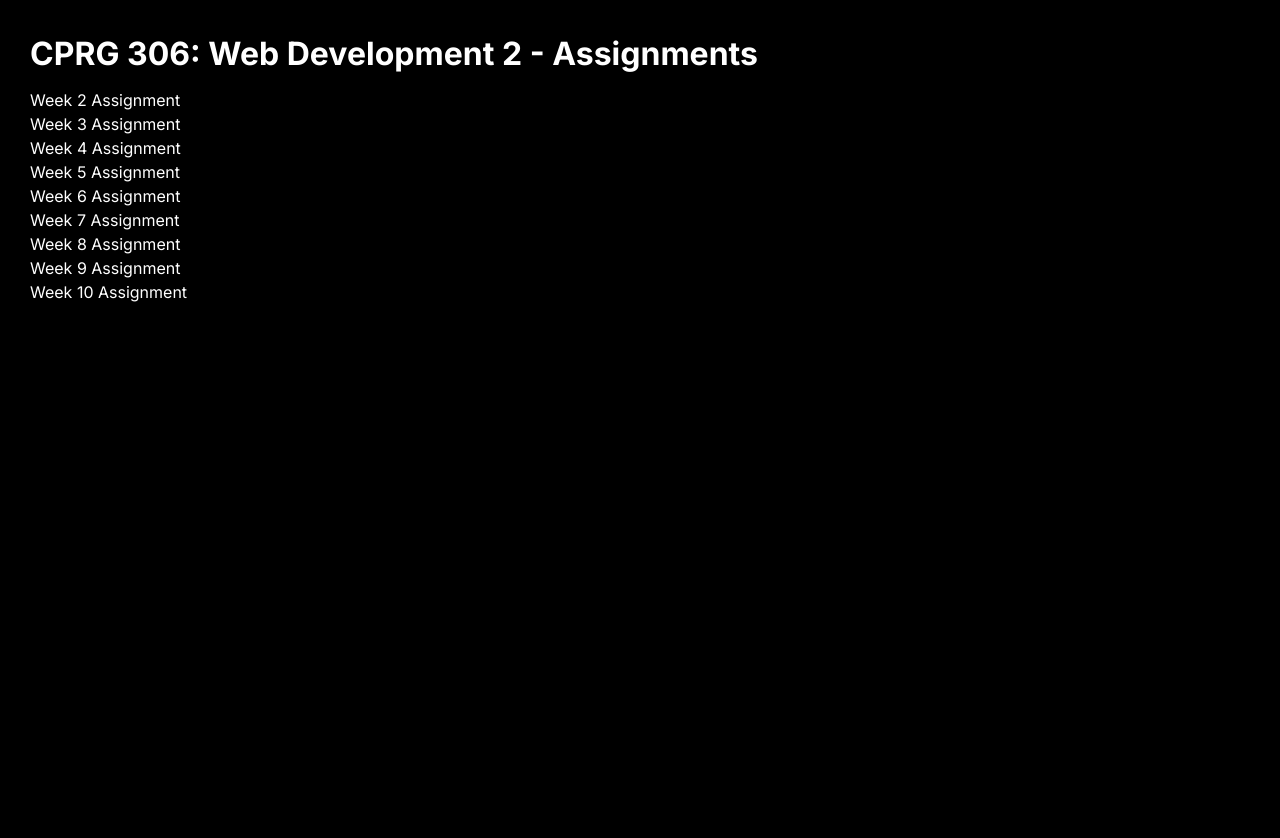
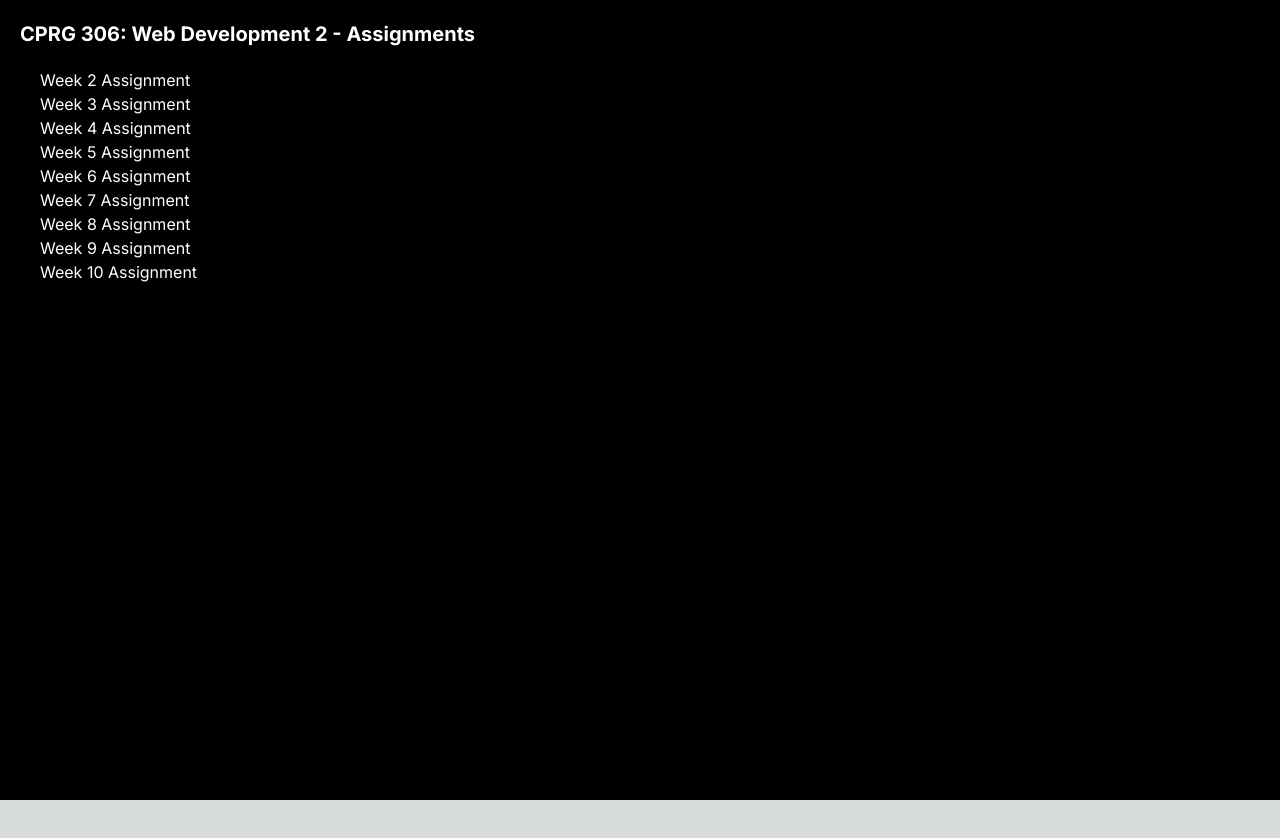
Before and after one commit to ChonthichaJessie/cprg306-assignments, a Next.js app: page / in a window 1280 px wide. Shown: the top 838 px of the page. After the commit the page ends 800 px from the top, so only its background shows below. Built offline with nearby package versions, Linux system fonts and the light colour scheme.

Commit message:
change styled-components => tailwind

```diff
--- a/app/page.js
+++ b/app/page.js
@@ -5,9 +5,9 @@ import Link from "next/link";
 
 const Home = () => {
   return (
-    <Wrapper>
-      <Heading>CPRG 306: Web Development 2 - Assignments</Heading>
-      <Assignment>
+    <dev class="h-screen bg-black md:flex flex-col">
+      <h1 class ="text-xl font-bold mt-5 ml-5 text-white" >CPRG 306: Web Development 2 - Assignments</h1>
+      <div class ="md:flex flex-col text-white mt-5 ml-10">
         <Link href="./week-2">Week 2 Assignment</Link>
         <Link href="">Week 3 Assignment</Link>
         <Link href="">Week 4 Assignment</Link>
@@ -17,33 +17,9 @@ const Home = () => {
         <Link href="">Week 8 Assignment</Link>
         <Link href="">Week 9 Assignment</Link>
         <Link href="">Week 10 Assignment</Link>
-      </Assignment>
-    </Wrapper>
+      </div>
+    </dev>
   );
 };
 
 export default Home;
-
-const Wrapper = styled.div`
-  display: flex;
-  flex-direction: column;
-  width: 100vw;
-  height: 100vw;
-  background-color: black;
-`;
-
-const Heading = styled.h1`
-  font-size: 2rem;
-  font-weight: bold;
-  margin-top: 30px;
-  margin-bottom: 10px;
-  color: white;
-  margin-left: 30px;
-`;
-
-const Assignment = styled.div`
-  display: flex;
-  flex-direction: column;
-  color: white;
-  margin-left: 30px;
-`;
--- a/app/week-2/page.js
+++ b/app/week-2/page.js
@@ -1,25 +1,14 @@
 "use client";
 import React from "react";
-import styled from "styled-components";
 import StudentInfo from "./student-info";
 
 const Page = () => {
   return (
-    <Wrapper>
-      <Heading>Shopping List</Heading>
+    <div class="bg-black h-screen">
+      <h1 class="text-white">Shopping List</h1>
       <StudentInfo />
-    </Wrapper>
+    </div>
   );
 };
 
 export default Page;
-
-const Heading = styled.h1`
-  color: white;
-`;
-
-const Wrapper = styled.div`
-  width: 100vw;
-  height: 100vW;
-  background-color: black
-  `;
--- a/app/week-2/student-info.js
+++ b/app/week-2/student-info.js
@@ -1,11 +1,11 @@
 import React from "react";
-import styled from "styled-components";
+import Link from "next/link";
 
 const StudentInfo = () => {
   return (
     <>
-      <Heading>Jessie Chonthicha</Heading>
-      <Link href="https://github.com/ChonthichaJessie/cprg306-assignments.git">
+      <h1 class="text-white">Jessie Chonthicha</h1>
+      <Link class="text-white" href="https://github.com/ChonthichaJessie/cprg306-assignments.git">
         Github link
       </Link>
     </>
@@ -13,11 +13,3 @@ const StudentInfo = () => {
 };
 
 export default StudentInfo;
-
-const Heading = styled.h1`
-  color: white;
-`;
-
-const Link = styled.a`
-  color: white;
-`;
--- a/app/week-3/item-list.js
+++ b/app/week-3/item-list.js
@@ -73,30 +73,26 @@ const ItemList = () => {
     category: "household",
   };
 
-  const repeatItem = () => {
-    let items = [];
-    for (let i = 1; i <= 12; i++) {
-      let itemRunning = "item" + i;
-      items.push(<Item name={itemRunning.name} quantity={itemRunning.quantity} category={itemRunning.category} />);
-    }
-  }
-
+  const allItems = {
+    item1,
+    item2,
+    item3,
+    item4,
+    item5,
+    item6,
+    item7,
+    item8,
+    item9,
+    item10,
+    item11,
+    item12
+  };
 
   return (
     <div>
-      {/* <Item name={item1.name} quantity={item1.quantity} category={item1.category} />
-      <Item name={item2.name} quantity={item2.quantity} category={item2.category} />
-      <Item name={item3.name} quantity={item3.quantity} category={item3.category} />
-      <Item name={item4.name} quantity={item4.quantity} category={item4.category} />
-      <Item name={item5.name} quantity={item5.quantity} category={item5.category} />
-      <Item name={item6.name} quantity={item6.quantity} category={item6.category} />
-      <Item name={item7.name} quantity={item7.quantity} category={item7.category} />
-      <Item name={item8.name} quantity={item8.quantity} category={item8.category} />
-      <Item name={item9.name} quantity={item9.quantity} category={item9.category} />
-      <Item name={item10.name} quantity={item10.quantity} category={item10.category} />
-      <Item name={item11.name} quantity={item11.quantity} category={item11.category} />
-      <Item name={item12.name} quantity={item12.quantity} category={item12.category} />  */}
-    {repeatItem()}
+      {Object.entries(allItems).map(([item, { name, quantity, category }]) => (
+        <Item key={item} name={name} quantity={quantity} category={category} />
+      ))}
     </div>
   );
 };
```
